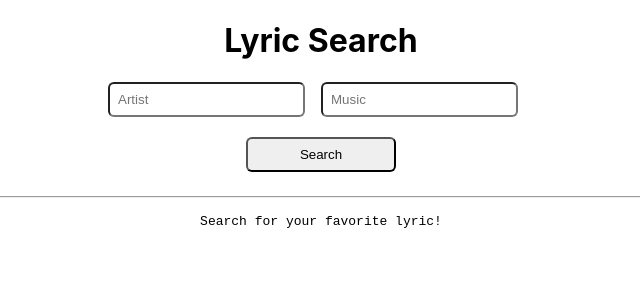
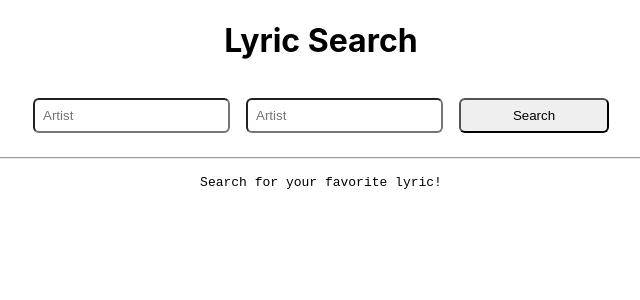
Before and after one commit to TheMathPires/lyric-search, a React (Create React App) app: page / in a window 1280 px wide. Shown: the top 300 px of the page, without its empty margins (319-959 px from the left). Built offline with nearby package versions, Linux system fonts and the light colour scheme.

Commit message:
components creation

```diff
--- a/src/App.js
+++ b/src/App.js
@@ -1,10 +1,12 @@
-import React, {useState} from 'react';
-import {Wrapper, Input, Button, Title, Lyrics} from './styles';
+import React, {useState, createRef} from 'react';
+import {Wrapper, Button, Title, Lyrics} from './styles';
 import axios from "axios";
+import ArtistInput from './components/ArtistInput';
+import MusicInput from './components/MusicInput';
 
 function App() {
-  const artistInput = React.createRef();
-  const musicInput = React.createRef();
+  const artistInput = createRef();
+  const musicInput = createRef();
   const [lyricsArea, setLyric] = useState('Search for your favorite lyric!');
 
   const api = axios.create ({
@@ -25,9 +27,8 @@ function App() {
   return (
     <Wrapper>
       <Title>Lyric Search</Title>
-      <Input type="text" placeholder="Artist" ref={artistInput}/>
-      <Input type="text" placeholder="Music" ref={musicInput}/>
-      <br/><br/>
+      <ArtistInput artist={artistInput}/>
+      <MusicInput music={musicInput}/>
       <Button type="submit" onClick={handleOnSearch}>Search</Button>
       <hr/>
       <Lyrics>{lyricsArea}</Lyrics>
--- /dev/null
+++ b/src/components/ArtistInput.js
@@ -0,0 +1,10 @@
+import React from 'react';
+import {Input} from '../styles';
+
+export const ArtistInput = (props) => {
+    return (
+     <Input type="text" placeholder="Artist" ref={props.artist} />
+    );
+};
+
+export default ArtistInput;
--- /dev/null
+++ b/src/components/MusicInput.js
@@ -0,0 +1,10 @@
+import React from 'react';
+import {Input} from '../styles';
+
+function MusicInput(props) {
+    return (
+        <Input type="text" placeholder="Artist" ref={props.music} />
+    );
+}
+
+export default MusicInput;
--- a/src/styles.js
+++ b/src/styles.js
@@ -10,13 +10,14 @@ export const Input = styled.input`
     margin-right: 1rem;
     padding: .5rem;
     border-radius: 6px;
+    margin-top: .5rem;
 `
 
 export const Button = styled.button`
     padding: .5rem;
     border-radius: 6px;
     width: 150px;
-    margin-bottom: 1rem;
+    margin: 1rem 0;
     &:hover {
         cursor: pointer;
         color: #fff;
```
